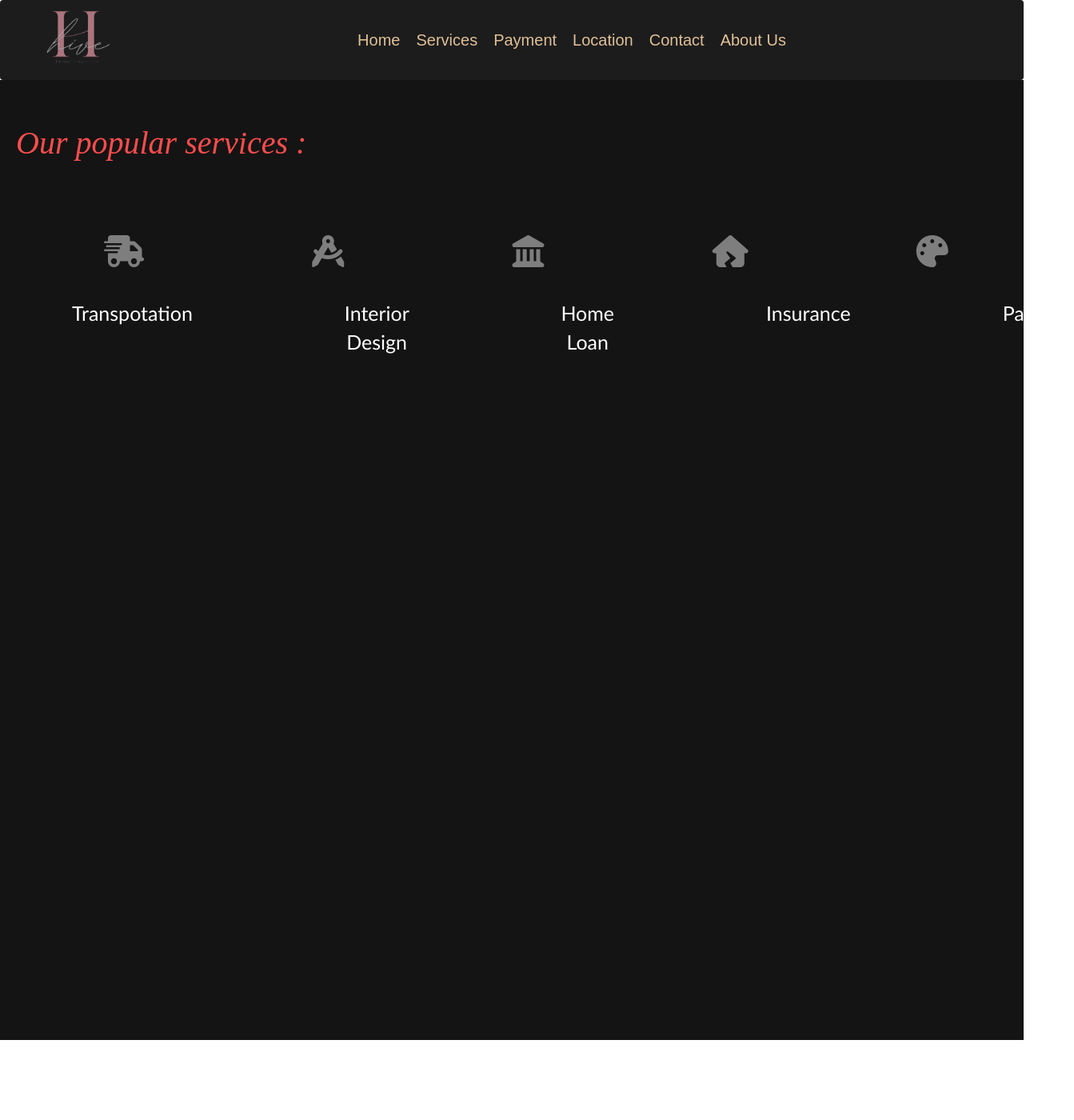
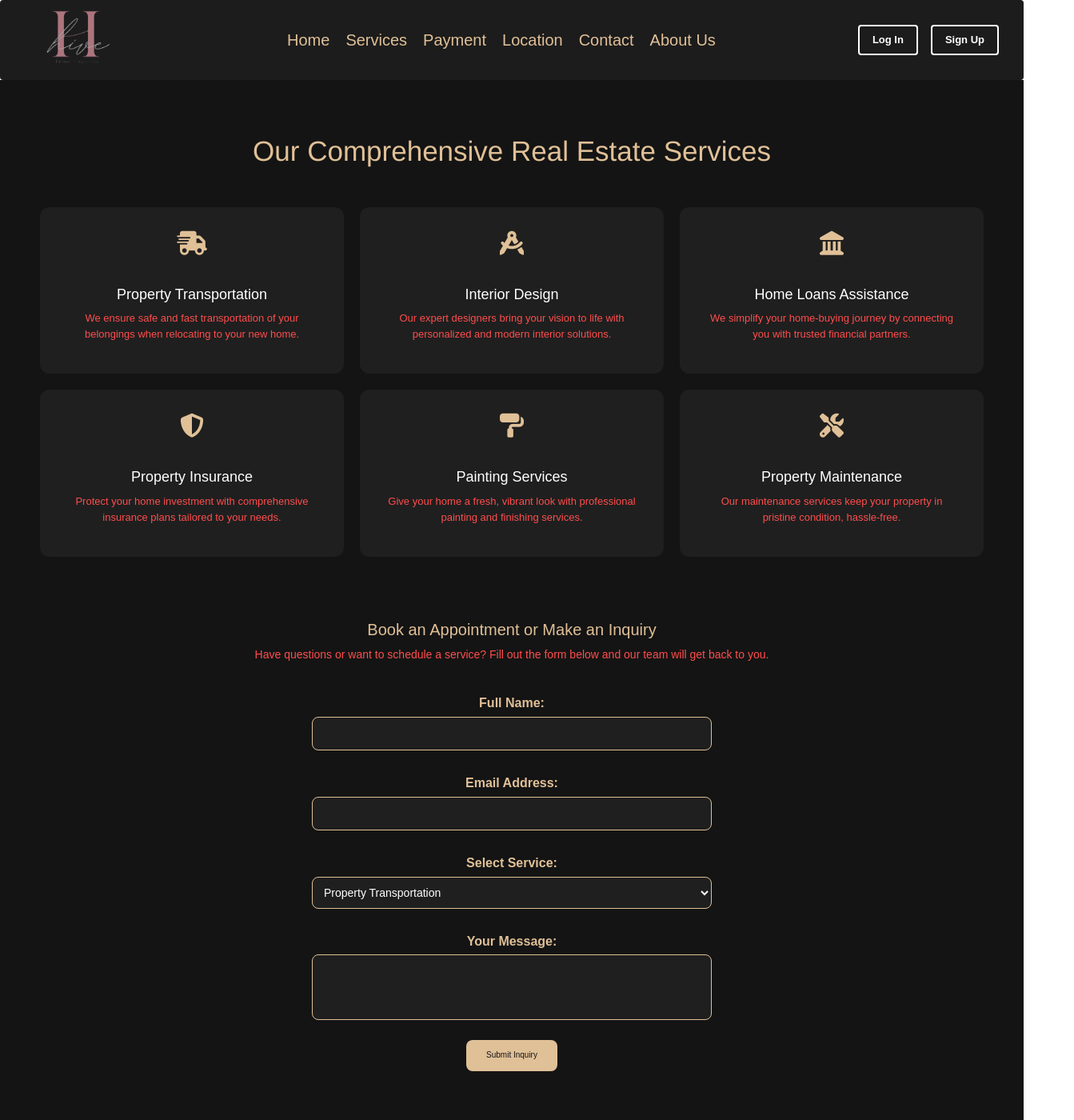
Before and after one commit to tanzil112/Real-Estate-Application, a React (Vite) app in the folder frontend/p-24(frontend)/p-24(frontend)/Real-estate app/: page /services in a window 1280 px wide. Shown: the top 1400 px of the page at 80% size, 1343 px wide, since content can reach past the window. Built offline with nearby package versions, Linux system fonts and the light colour scheme.

Commit message:
changes done in services comp

```diff
--- a/frontend/p-24(frontend)/p-24(frontend)/Real-estate app/src/App.css
+++ b/frontend/p-24(frontend)/p-24(frontend)/Real-estate app/src/App.css
@@ -353,7 +353,6 @@ strong {
 
 /* Owner Info */
 .owner-info {
-  display: flex;
   align-items: center;
   gap: 20px;
   margin-bottom: 20px;
@@ -530,3 +529,107 @@ justify-content: space-around;
   font-size: 25px;
   font-family: 'Gill Sans', 'Gill Sans MT', Calibri, 'Trebuchet MS', sans-serif;
 }
+
+.services-main {
+  height: 190vh;
+  width: 100vw;
+  background-color: #141414;
+  color: white;
+  padding: 50px 0;
+}
+
+.services-title {
+  font-family: 'Franklin Gothic Medium', 'Arial Narrow', Arial, sans-serif;
+  text-align: center;
+  font-size: 3.5rem;
+  color: #E0C097;
+  margin-bottom: 50px;
+}
+
+.services-container {
+  display: grid;
+  grid-template-columns: repeat(auto-fit, minmax(300px, 1fr));
+  gap: 20px;
+  padding: 0 50px;
+}
+
+.service-card {
+  background: #1f1f1f;
+  padding: 30px;
+  border-radius: 12px;
+  text-align: center;
+  transition: transform 0.3s ease-in-out, box-shadow 0.3s ease-in-out;
+}
+
+.service-card:hover {
+  transform: translateY(-10px);
+  box-shadow: 0 8px 20px rgba(255, 255, 255, 0.1);
+}
+
+.service-card i {
+  font-size: 3rem;
+  color: #E0C097;
+  margin-bottom: 20px;
+}
+
+.service-card h2 {
+  font-size: 1.8rem;
+  margin-bottom: 10px;
+}
+
+.service-card p {
+  font-size: 1.3rem;
+  line-height: 1.5;
+}
+
+.appointment-section {
+  margin-top: 80px;
+  text-align: center;
+}
+
+.appointment-section h2 {
+  font-size: 2rem;
+  color: #E0C097;
+}
+
+.appointment-section p {
+  margin-bottom: 30px;
+}
+
+.appointment-form {
+  display: flex;
+  flex-direction: column;
+  align-items: center;
+}
+
+.appointment-form label {
+  margin: 10px 0 5px;
+}
+
+.appointment-form input,
+.appointment-form select,
+.appointment-form textarea {
+  width: 80%;
+  max-width: 500px;
+  padding: 10px;
+  margin-bottom: 20px;
+  background: #1f1f1f;
+  border: 1px solid #E0C097;
+  color: white;
+  border-radius: 8px;
+}
+
+.appointment-form button {
+  padding: 12px 25px;
+  background-color: #E0C097;
+  color: #141414;
+  border: none;
+  border-radius: 8px;
+  font-size: 1rem;
+  cursor: pointer;
+  transition: background-color 0.3s ease-in-out;
+}
+
+.appointment-form button:hover {
+  background-color: #d4a373;
+}
--- a/frontend/p-24(frontend)/p-24(frontend)/Real-estate app/src/components/Aboutus.jsx
+++ b/frontend/p-24(frontend)/p-24(frontend)/Real-estate app/src/components/Aboutus.jsx
@@ -1,6 +1,7 @@
 import React from 'react';
 import { NavLink } from 'react-router-dom';
 import Navbar from './Navbar';
+import Footer from './Footer';
 
 function About() {
   return (
@@ -55,24 +56,7 @@ Join HomeHive today and experience a smarter, faster, and more transparent way t
         </NavLink>
       </div>
 
-      <footer id="footer">
-        <div className="header-container">
-          <p>Follow Us :</p>
-          <div className="hello">
-            <span>© 2024 HOMEHIVE PVT. LTD.</span><br/>
-            <span id='pe'>Country: India | USA | UAE</span>
-          </div>
-        </div>
-
-        <div className="footer-container">
-          <div className="icons">
-            <i className="fa-brands fa-square-instagram"></i>
-            <i className="fa-brands fa-square-x-twitter"></i>
-            <i className="fa-brands fa-facebook"></i>
-            <i className="fa-brands fa-youtube"></i>
-          </div>
-        </div>
-      </footer>
+      <Footer/>
     </>
   );
 };
--- a/frontend/p-24(frontend)/p-24(frontend)/Real-estate app/src/components/Contact.jsx
+++ b/frontend/p-24(frontend)/p-24(frontend)/Real-estate app/src/components/Contact.jsx
@@ -1,37 +1,39 @@
 import React from 'react';
 import Navbar from './Navbar';
 
-function Contact () {
+function Contact() {
   return (
     <>
-    <Navbar hideAuthLinks={true}/>
+      <Navbar hideAuthLinks={true} />
       <div className="main-contact">
-    <div class="contact-container">
-    <h1 class="contact-header">Contact Us</h1>
-    <p class="contact-description">We'd love to hear from you! Whether you have questions, feedback, or need assistance, feel free to reach out.</p>
+        <div className="contact-container">
+          <h1 className="contact-header">Contact Us</h1>
+          <p className="contact-description">
+            We'd love to hear from you! Whether you have questions, feedback, or need assistance, feel free to reach out.
+          </p>
 
-    <div class="contact-form">
+          <div className="contact-form">
             <form>
-        <div class="form-group">
-          <label for="name">Name</label>
-          <input type="text" id="name" className='inputs' placeholder="Your Full Name" required/>
+              <div className="form-group">
+                <label htmlFor="name">Name</label>
+                <input type="text" id="name" className="inputs" placeholder="Your Full Name" required/>
               </div>
 
-        <div class="form-group">
-          <label for="email">Email</label>
-          <input type="email" id="email" placeholder="Your Email Address" className='inputs'  required/>
+              <div className="form-group">
+                <label htmlFor="email">Email</label>
+                <input type="email" id="email" className="inputs" placeholder="Your Email Address" required/>
               </div>
 
-        <div class="form-group">
-          <label for="message">Message</label>
-          <textarea id="message" rows="5" placeholder="Your Message..."className='inputs'  required></textarea>
+              <div className="form-group">
+                <label htmlFor="message">Message</label>
+                <textarea id="message" rows="5" className="inputs" placeholder="Your Message..." required></textarea>
               </div>
 
               <button type="submit">Send Message</button>
             </form>
           </div>
 
-    <div class="contact-info">
+          <div className="contact-info">
             <h2>Our Office</h2>
             <p><strong>Address:</strong> 123 Travel Street, Wanderlust City, 45678</p>
             <p><strong>Email:</strong> <a href="mailto:support@traveler.com">support@homehive.com</a></p>
--- /dev/null
+++ b/frontend/p-24(frontend)/p-24(frontend)/Real-estate app/src/components/Footer.jsx
@@ -0,0 +1,26 @@
+import React from 'react';
+
+function Footer () {
+  return (
+    <footer id="footer">
+        <div className="header-container">
+          <p>Follow Us :</p>
+          <div className="hello">
+            <span>© 2024 HOMEHIVE PVT. LTD.</span><br/>
+            <span id='pe'>Country: India | USA | UAE</span>
+          </div>
+        </div>
+
+        <div className="footer-container">
+          <div className="icons">
+            <i className="fa-brands fa-square-instagram"></i>
+            <i className="fa-brands fa-square-x-twitter"></i>
+            <i className="fa-brands fa-facebook"></i>
+            <i className="fa-brands fa-youtube"></i>
+          </div>
+        </div>
+      </footer>
+  );
+};
+
+export default Footer;
--- a/frontend/p-24(frontend)/p-24(frontend)/Real-estate app/src/components/Services.jsx
+++ b/frontend/p-24(frontend)/p-24(frontend)/Real-estate app/src/components/Services.jsx
@@ -1,32 +1,58 @@
 import React from 'react';
 import Navbar from './Navbar';
-function Services () {
+import Footer from './Footer';
+const services = [
+  { icon: 'fa-truck-fast', title: 'Property Transportation', description: 'We ensure safe and fast transportation of your belongings when relocating to your new home.' },
+  { icon: 'fa-compass-drafting', title: 'Interior Design', description: 'Our expert designers bring your vision to life with personalized and modern interior solutions.' },
+  { icon: 'fa-landmark', title: 'Home Loans Assistance', description: 'We simplify your home-buying journey by connecting you with trusted financial partners.' },
+  { icon: 'fa-shield-alt', title: 'Property Insurance', description: 'Protect your home investment with comprehensive insurance plans tailored to your needs.' },
+  { icon: 'fa-paint-roller', title: 'Painting Services', description: 'Give your home a fresh, vibrant look with professional painting and finishing services.' },
+  { icon: 'fa-tools', title: 'Property Maintenance', description: 'Our maintenance services keep your property in pristine condition, hassle-free.' }
+];
+
+const ServicesComponent = () => {
   return (
-    <div>
-      <Navbar hideAuthLinks={true}/>
-      <div className="services-main">
-        <p id='ser'>Our popular services :</p>
-        <div className="ser-div">
+    <>
+    <Navbar />
+    <div className="services-main">
+      <h1 className="services-title">Our Comprehensive Real Estate Services</h1>
+      <div className="services-container">
+        {services.map((service, index) => (
+          <div key={index} className="service-card">
+            <i className={`fa-solid ${service.icon}`}></i>
+            <h2>{service.title}</h2>
+            <p>{service.description}</p>
+          </div>
+        ))}
+      </div>
 
-          <div className="ser-card">
-          <div><i class="fa-solid fa-truck-fast fa-fade"></i></div>
-          <div><i className="fa-solid fa-compass-drafting fa-fade"></i></div>
-          <div><i className="fa-solid fa-landmark fa-fade"></i></div>
-          <div><i className="fa-solid fa-house-crack fa-fade"></i></div>
-          <div><i className="fa-solid fa-palette fa-fade"></i></div>
-          </div>
-          <div className="ser-description">
-            <div><p id="neww">Transpotation</p></div>
-            <div><p id="neww">Interior Design</p></div>
-            <div><p id="neww">Home Loan</p></div>
-            <div><p id="neww">Insurance</p></div>
-            <div><p id="neww">Painting</p></div>
-          </div>
+      <div className="appointment-section">
+        <h2>Book an Appointment or Make an Inquiry</h2>
+        <p>Have questions or want to schedule a service? Fill out the form below and our team will get back to you.</p>
+        <form className="appointment-form">
+          <label htmlFor="name">Full Name:</label>
+          <input type="text" id="name" name="name" required />
 
-        </div>
+          <label htmlFor="email">Email Address:</label>
+          <input type="email" id="email" name="email" required />
+
+          <label htmlFor="service">Select Service:</label>
+          <select id="service" name="service">
+            {services.map((service, index) => (
+              <option key={index} value={service.title.toLowerCase().replace(/\s+/g, '-')}>{service.title}</option>
+            ))}
+          </select>
+
+          <label htmlFor="message">Your Message:</label>
+          <textarea id="message" name="message" rows="3"></textarea>
+
+          <button type="submit">Submit Inquiry</button>
+        </form>
       </div>
     </div>
+    <Footer/>
+    </>
   );
 };
 
-export default Services;
+export default ServicesComponent;
```
Lines whose indentation alone changed are shown as unchanged.
